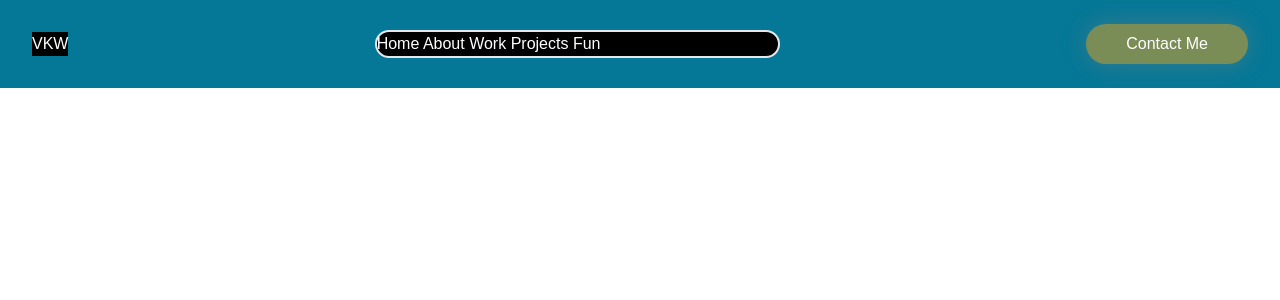
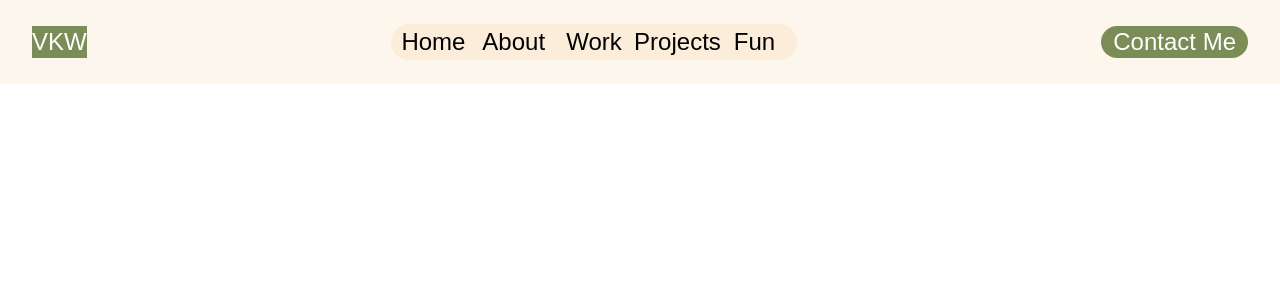
Before and after one commit to vwong031/valeriewong, a Next.js app: page /landing in a window 1280 px wide. Shown: the top 300 px of the page. Built offline with nearby package versions, Linux system fonts and the light colour scheme; a web font is replaced by a local one.

Commit message:
feat: add initial navbar setup. no button functionality

```diff
--- a/src/app/components/Button.jsx
+++ /dev/null
@@ -1,15 +0,0 @@
-import React from "react";
-
-export default function Button({ text }) {
-  return (
-    <button
-      className="text-white bg-palmLeaf rounded-3xl px-10 py-2
-                 shadow-[0_0_24px_rgba(127,127,127,0.44)]
-                 hover:border-hoverBlue
-                 hover:shadow-button-glow
-                 transition-all"
-    >
-      {text}
-    </button>
-  );
-}
--- /dev/null
+++ b/src/app/components/ColorButton.jsx
@@ -0,0 +1,7 @@
+import React from "react";
+
+export default function ColorButton({ text }) {
+  return (
+    <button className="rounded-3xl bg-palmLeaf px-3 text-white">{text}</button>
+  );
+}
--- a/src/app/components/Nav.jsx
+++ b/src/app/components/Nav.jsx
@@ -1,13 +1,19 @@
-import Button from "./Button";
+import ColorButton from "./ColorButton";
 
 export default function Nav() {
   return (
-    <div className="flex items-center justify-between bg-skyBlue px-8 py-6 text-white">
-      <div className="bg-black">VKW</div>
-      <div className="mx-auto w-1/3 rounded-3xl border border-2 bg-black">
-        Home About Work Projects Fun
+    <div className="flex items-center justify-between px-8 py-6 text-2xl text-white">
+      <div className="bg-palmLeaf">VKW</div>
+      <div className="bg-antiqueWhite border-antiqueWhite mx-auto w-1/3 rounded-3xl border border-2 text-black">
+        <button className="w-1/5">Home</button>
+        <button className="w-1/5">About</button>
+        <button className="w-1/5">Work</button>
+        <button className="w-1/5">Projects</button>
+        <button className="w-1/5">Fun</button>
       </div>
-      <Button text="Contact Me"></Button>
+      <div>
+        <ColorButton text="Contact Me"></ColorButton>
+      </div>
     </div>
   );
 }
--- a/src/app/landing/page.js
+++ b/src/app/landing/page.js
@@ -2,7 +2,7 @@ import Nav from "../components/Nav";
 
 export default function Landing() {
   return (
-    <div className="">
+    <div className="bg-floralWhite">
       <Nav />
     </div>
   );
--- a/tailwind.config.js
+++ b/tailwind.config.js
@@ -17,12 +17,14 @@ module.exports = {
         phoenixRed: "#FF5858",
         skyBlue: "#057897",
         palmLeaf: "#7B8D57",
+        antiqueWhite: "#FBEDDA",
+        floralWhite: "#FDF6ED",
         mountbattenPink: "#8B728E",
-        hoverBlue: "rgba(108, 211, 239, 0.28)",
+        // hoverBlue: "rgba(0, 0, 0, 0.96)",
       },
       boxShadow: {
         // 'custom-glow' will be the utility class: shadow-custom-glow
-        'button-glow': '0 0 44px 0 rgba(108, 211, 239, 0.44)',
+        // 'button-glow': '0 0 44px 0 rgba(108, 211, 239, 0.44)',
       },
       animation: {
         'pulse-glow': 'pulse-glow 2s infinite alternate',
```
Also changed, not shown: 1 other file (tests, documents, lock files or other folders).
